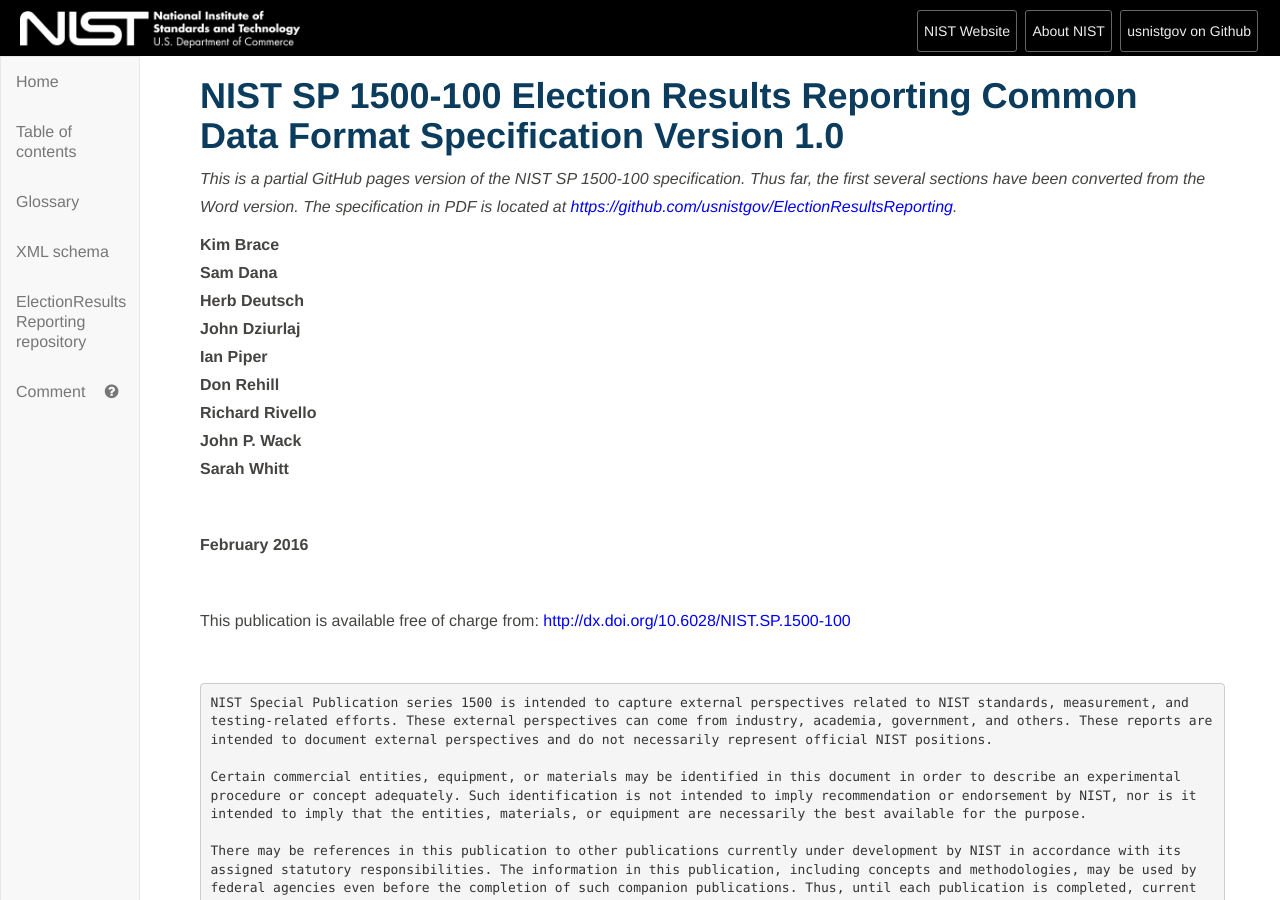
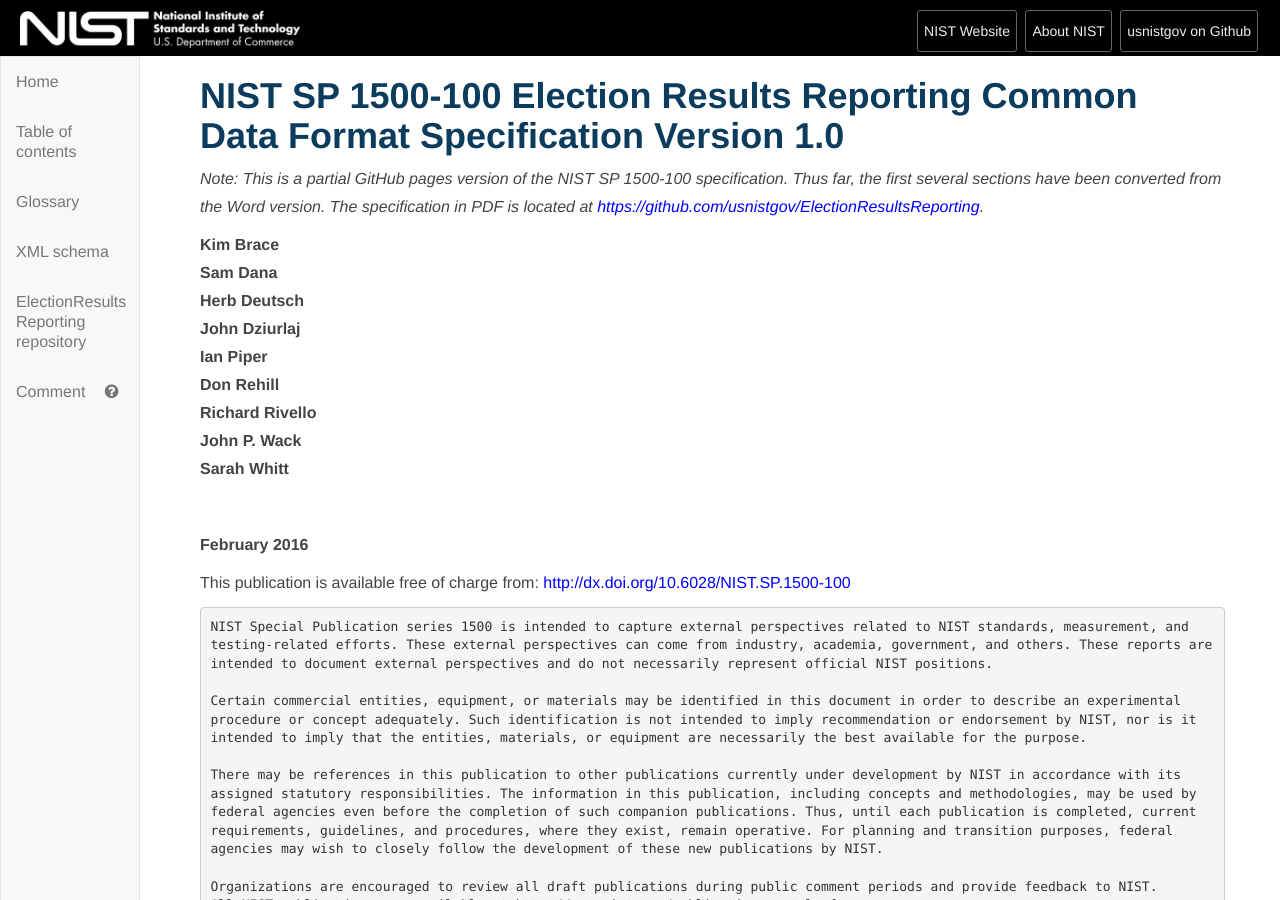
Before and after one commit to usnistgov/ElectionResultsReporting, a Jekyll site: the page built from index.md, in a window 1280 px wide and 900 px high. Built offline with Jekyll 4.4.1, drawn with Linux system fonts in a browser that asks for light colours; our own code applies the rules of GitHub Pages for plain Markdown files.

```diff
--- a/index.md
+++ b/index.md
@@ -1,7 +1,7 @@
 <title>NIST SP 1500-100 Election Results Reporting Common Data Format Specification Version 1.0</title>
 # **NIST SP 1500-100 Election Results Reporting Common Data Format Specification Version 1.0**
 
-*This is a partial GitHub pages version of the NIST SP 1500-100 specification. Thus far, the first several sections have been converted from the Word version. The specification in PDF is located at [https://github.com/usnistgov/ElectionResultsReporting](https://github.com/usnistgov/ElectionResultsReporting).*
+*Note: This is a partial GitHub pages version of the NIST SP 1500-100 specification. Thus far, the first several sections have been converted from the Word version. The specification in PDF is located at [https://github.com/usnistgov/ElectionResultsReporting](https://github.com/usnistgov/ElectionResultsReporting).*
 
 **Kim Brace<br>
 Sam Dana<br>
@@ -17,11 +17,7 @@ Sarah Whitt**
 
 **February 2016**
 
-<br>
-
 This publication is available free of charge from: [http://dx.doi.org/10.6028/NIST.SP.1500-100](http://dx.doi.org/10.6028/NIST.SP.1500-100)
-
-<br>
 
 	NIST Special Publication series 1500 is intended to capture external perspectives related to NIST standards, measurement, and
 	testing-related efforts. These external perspectives can come from industry, academia, government, and others. These reports are
```
